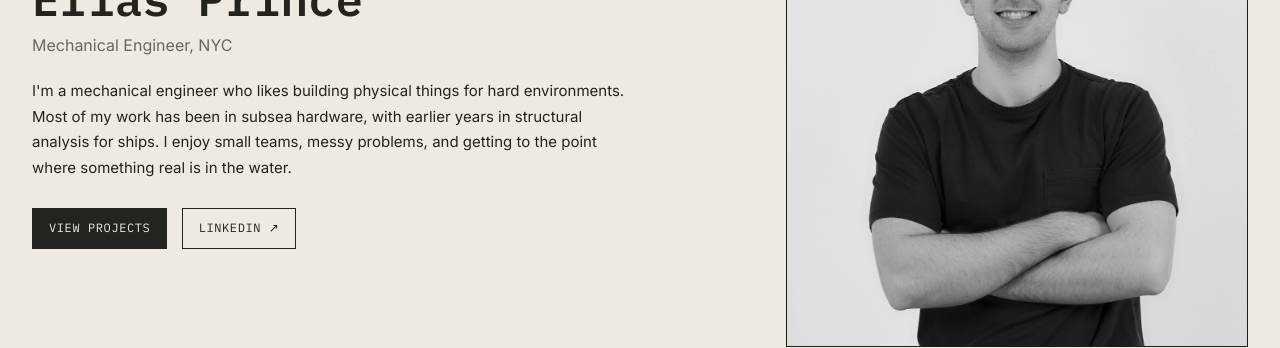
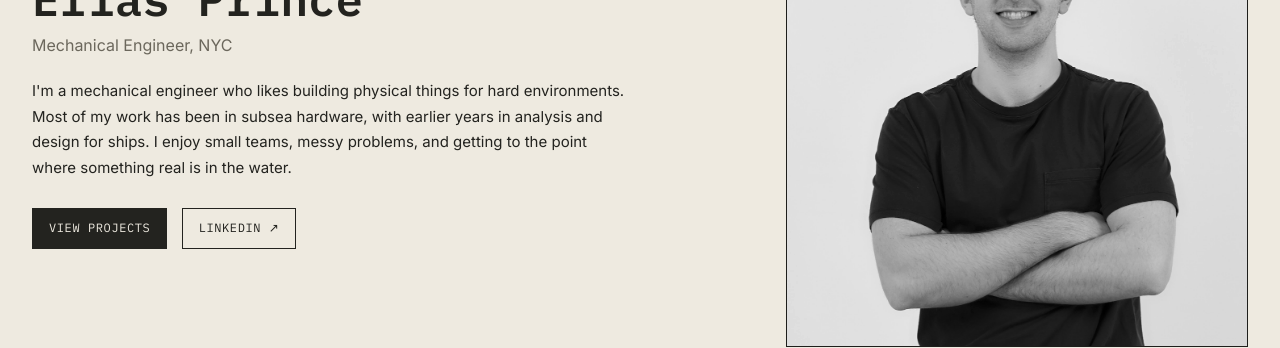
Before and after one commit to EliasPrince/EliasPrince.github.io, a Jekyll site: the page built from index.html, in a window 1280 px wide and 900 px high. Shown: the part 261-609 px from the top of the window. Built offline with Jekyll 4.4.1, drawn with Linux system fonts in a browser that asks for light colours.

Commit message:
Hero bio: structural analysis -> analysis and design
Co-Authored-By: Claude Fable 5.1 <noreply@anthropic.com>
Claude-Session: https://claude.ai/code/session_018Efj5a6KDhvZmT1zGbFXta

```diff
--- a/_config.yml
+++ b/_config.yml
@@ -14,7 +14,7 @@ name: Elias Prince
 headline: Mechanical Engineer, NYC
 description: >- # dont remove this line. this will ignore all new lines until the next section
   I'm a mechanical engineer who likes building physical things for hard environments.
-  Most of my work has been in subsea hardware, with earlier years in structural analysis for ships.
+  Most of my work has been in subsea hardware, with earlier years in analysis and design for ships.
   I enjoy small teams, messy problems, and getting to the point where something real is in the water.
 
 # About Page - longer bio, rendered as markdown (blank line = new paragraph). Falls back to `description` if empty.
```
